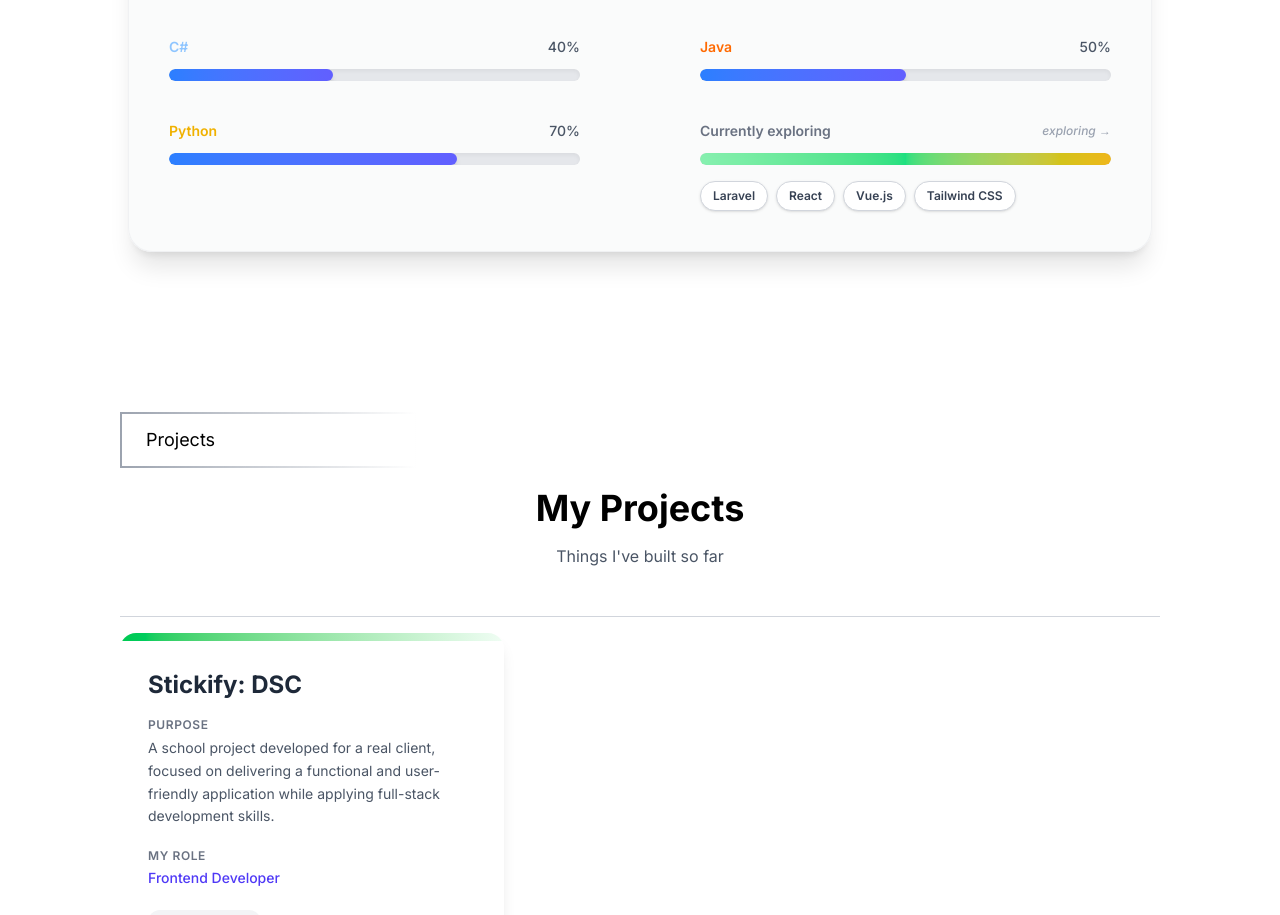
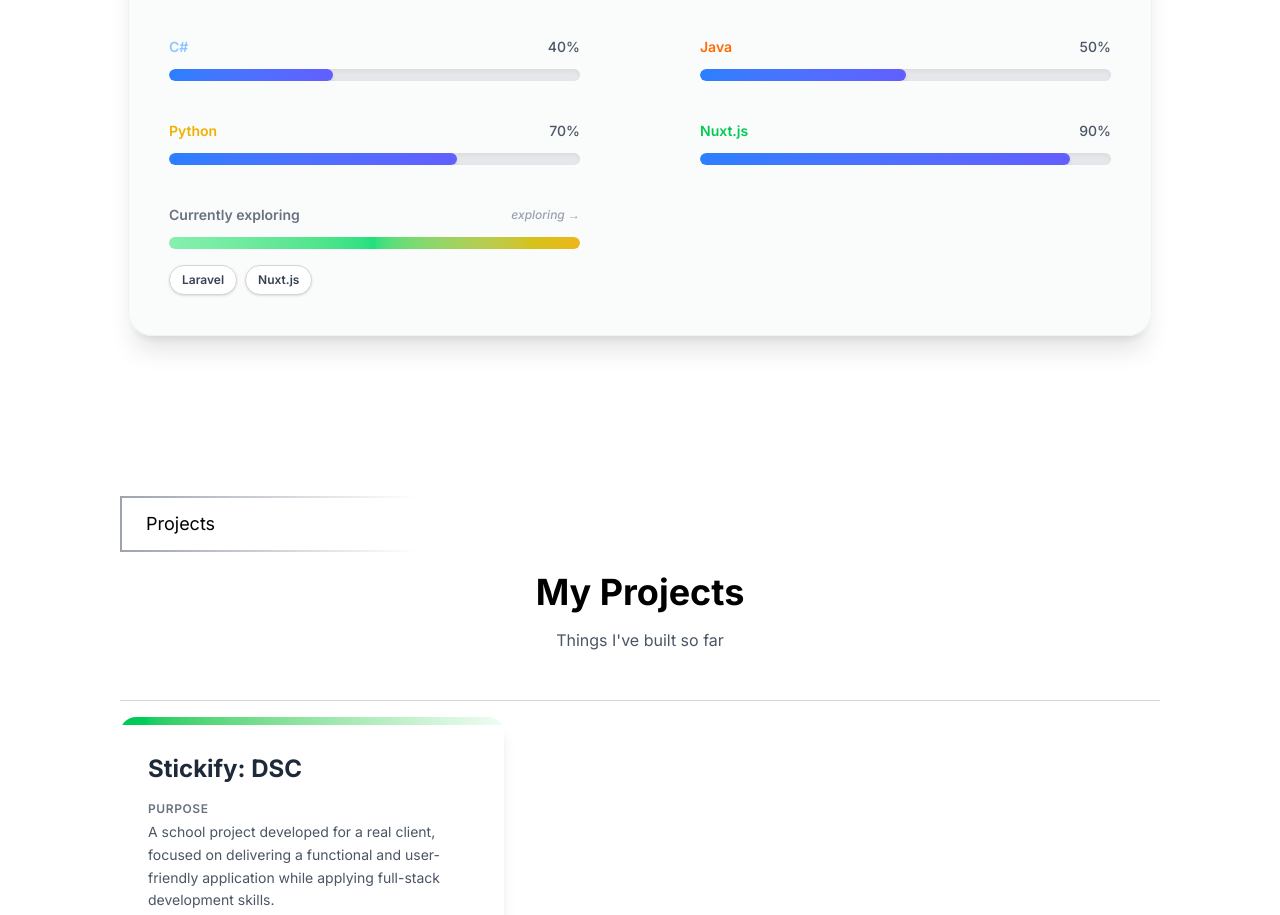
Before and after one commit to Med-g12/MDWNPortfolio, a React (Vite) app: page / in a window 1280 px wide. Shown: the part 2100-3015 px from the top of the page. Built offline with nearby package versions, Linux system fonts and the light colour scheme; a web font is replaced by a local one.

Commit message:
updated skills

```diff
--- a/src/components/Skills.jsx
+++ b/src/components/Skills.jsx
@@ -11,11 +11,12 @@ const Skills = () => {
         { name: 'C#', level: 40, color: 'text-blue-300' },
         { name: 'Java', level: 50, color: 'text-orange-500' },
         { name: 'Python', level: 70, color: 'text-yellow-500' },
+        { name: 'Nuxt.js', level: 90, color: 'text-green-500' },
         {
             name: 'Currently exploring',
             level: null,
             color: 'text-gray-500',
-            language: ['Laravel', 'React', 'Vue.js', 'Tailwind CSS'],
+            language: ['Laravel', 'Nuxt.js'],
         }
     ];
 
```
